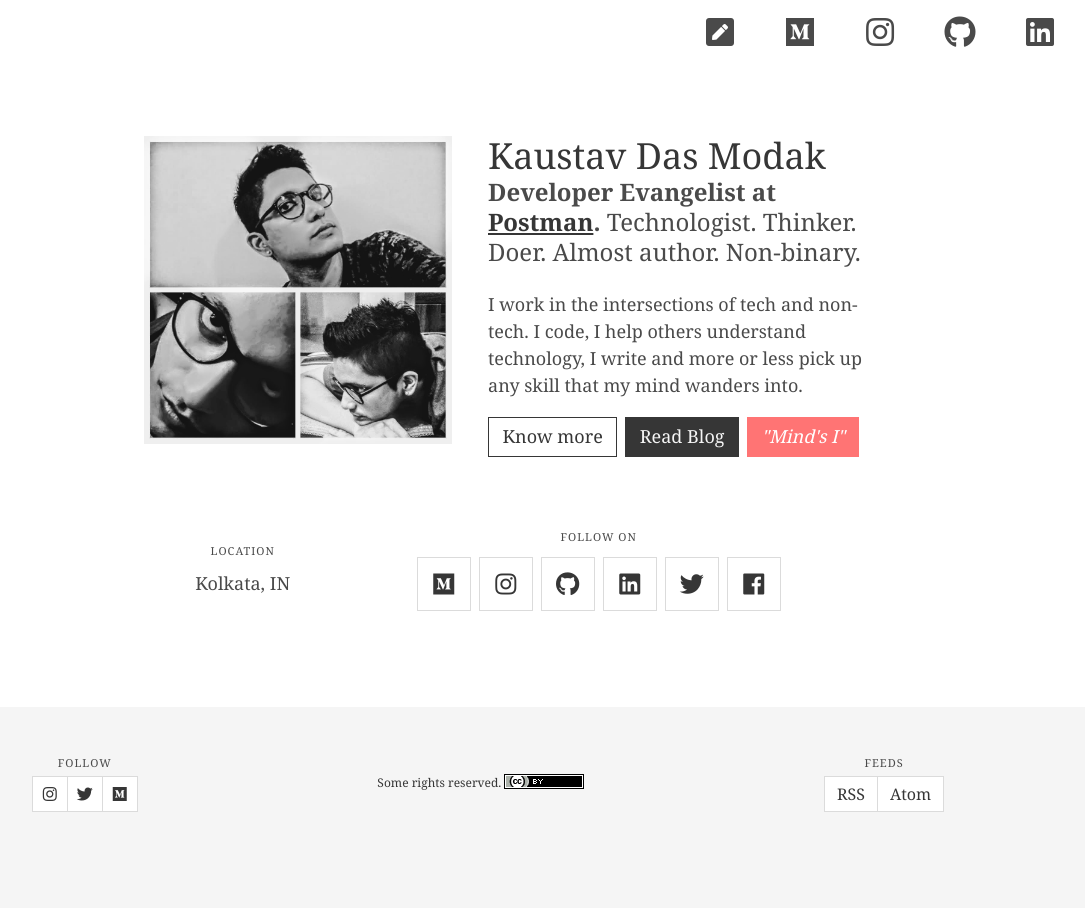
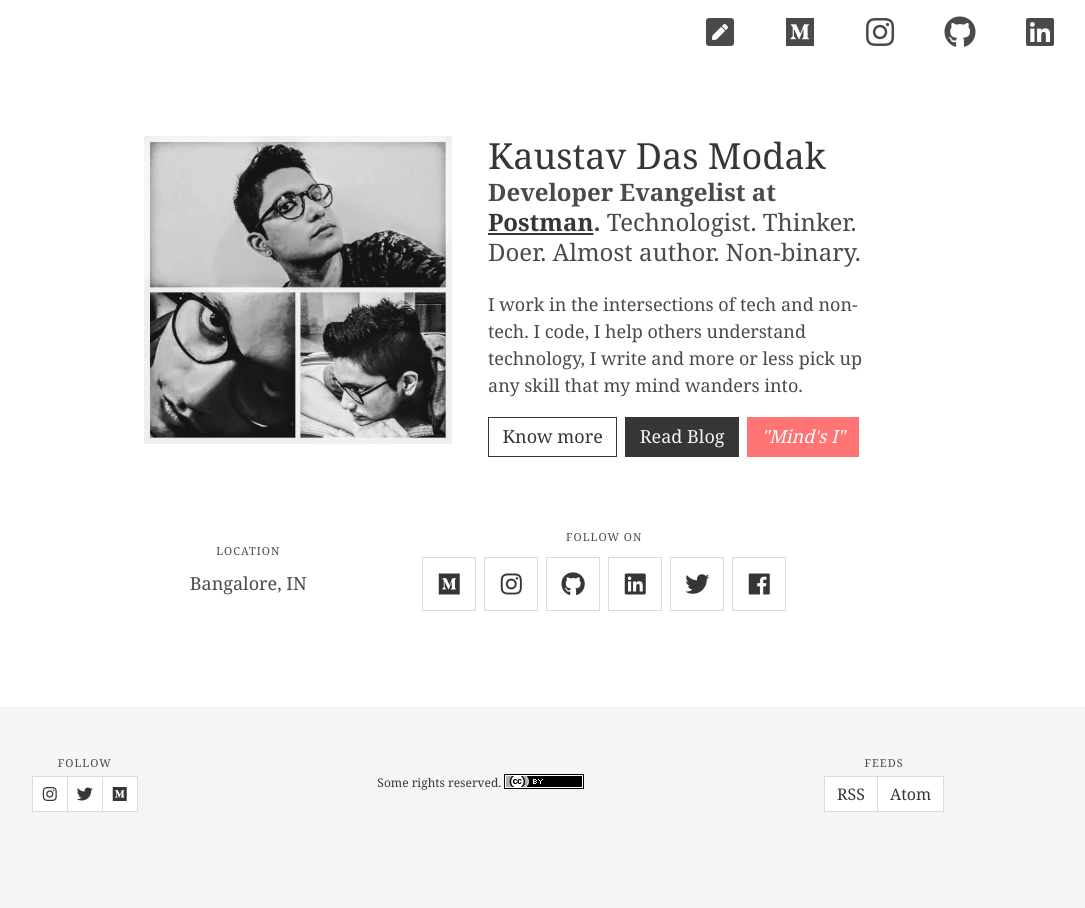
Before and after one commit to kaustavdm/website, a Jekyll site: the page built from index.html, in a window 1280 px wide. Shown: the whole page, without its empty margins (152-1237 px from the left). Built offline with Jekyll 4.4.1, drawn with Linux system fonts in a browser that asks for light colours; nearby versions of some CDN libraries.

Commit message:
Change location to Bangalore

```diff
--- a/index.html
+++ b/index.html
@@ -37,7 +37,7 @@ redirect_from:
     <div class="level-item has-text-centered">
       <div>
         <p class="heading">Location</p>
-        <p class="is-size-5">Kolkata, IN</p>
+        <p class="is-size-5">Bangalore, IN</p>
       </div>
     </div>
     <div class="level-item has-text-centered">
```
